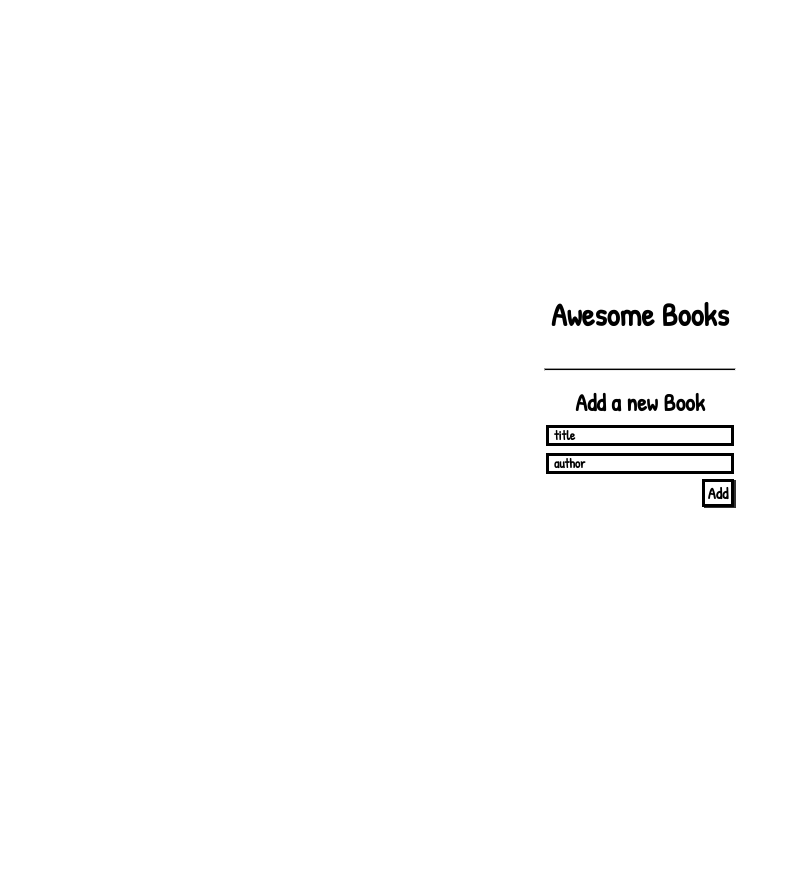
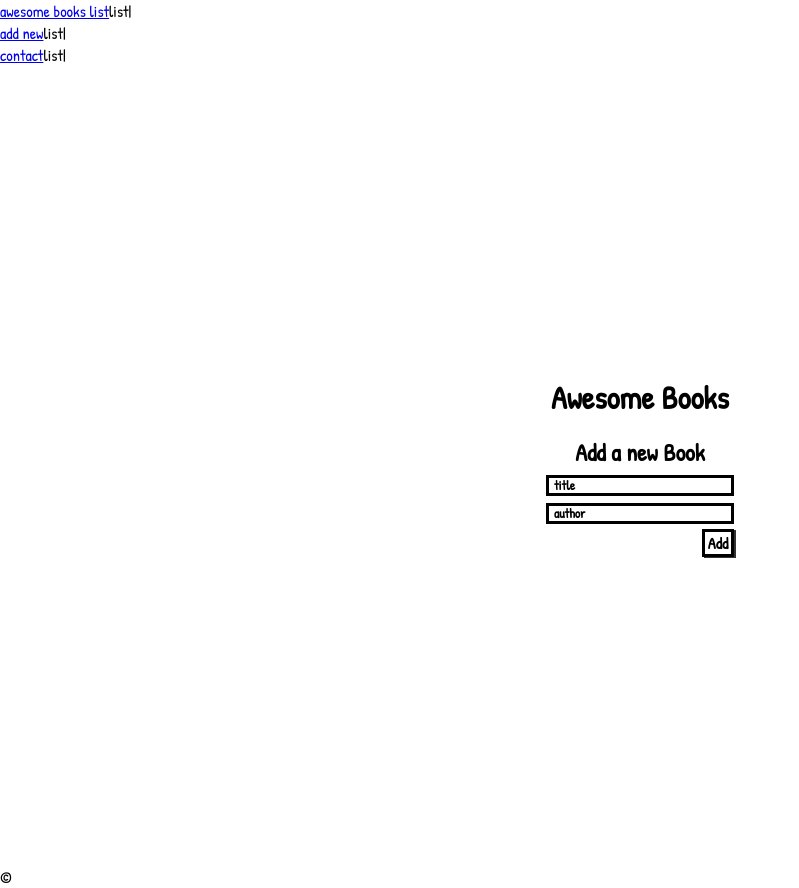
Before and after one commit to pasytchangwa/Awesome_books, a website: page index.html in a window 1280 px wide. Shown: the whole page, without its empty margins (0-799 px from the left). Before the commit the page ends 800 px from the top, so only its background shows below. Drawn offline with Linux system fonts and the light colour scheme.

Commit message:
Add navigator section in index.html

```diff
--- a/index.html
+++ b/index.html
@@ -8,14 +8,26 @@
  <link rel="stylesheet" href="./Assets/css/styles.css">
 </head>
 <body>
+ <div class="wrapper">
+  <header class="app-header">
+   <nav class='app-nav'>
+    <ul class="nav-items">
+     <li class="nav-item"><a href="#" class="item-link" id='item1'>awesome books list</a>list<span class="separator">|</span></li>
+     <li class="nav-item"><a href="#" class="item-link" id='item2'>add new</a>list<span class="separator">|</span></li>
+     <li class="nav-item"><a href="#" class="item-link" id='item3'>contact</a>list<span class="separator">|</span></li>
+    </ul>
+    <P class="cur-date"></P>
+   </nav>
+  </header>
   <main class="main-section">
+   <div class="awesome-list">
     <h1 class="main-title">Awesome books</h1>
     <ul class="book-list">
 
     </ul>
-  <hr>
-  <form class="add-book">
-   <h2>Add a new Book</h2>
+   </div>
+   <form class="add-book add-section">
+    <h2 class='header'>Add a new Book</h2>
     <div class='container'>
      <input class="title" type="text" placeholder="title" aria-label="title">
     </div>
@@ -25,6 +37,13 @@
     <button type="submit" class="add-btn">Add</button>
    </form>
   </main>
+  <footer class='app-footer'>
+   <p class="copyright">
+    &copy;
+   </p>
+  </footer>
+ </div>
+ <script src="luxon.js"></script>
  <script src="./Assets/js/app.js"></script>
 </body>
 </html>
```
Lines whose indentation alone changed are shown as unchanged.
